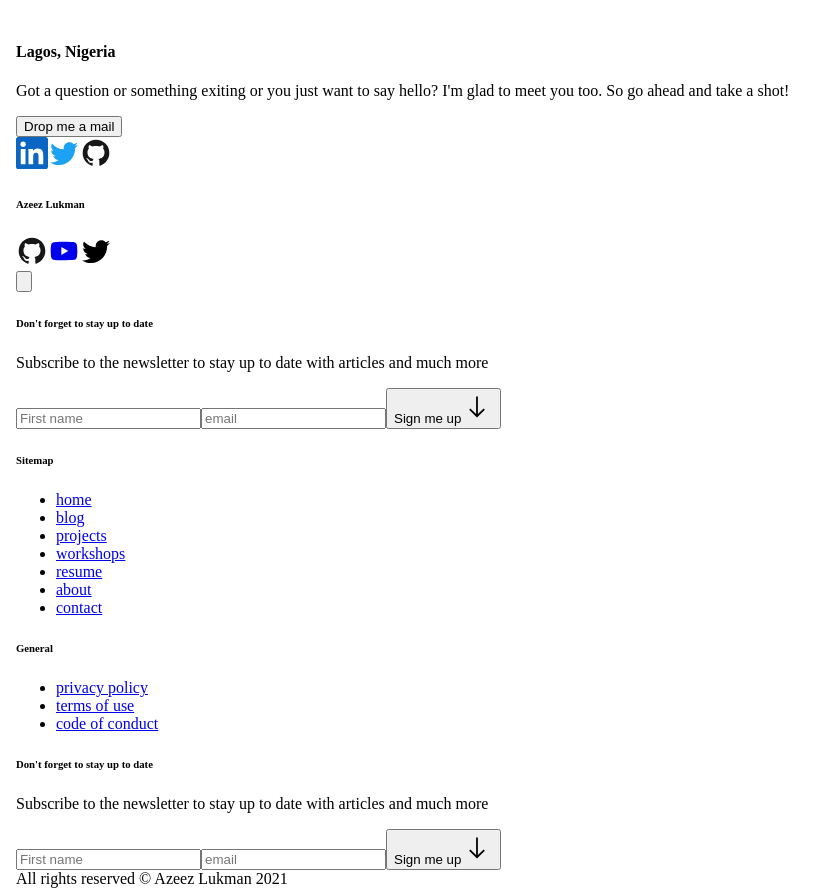
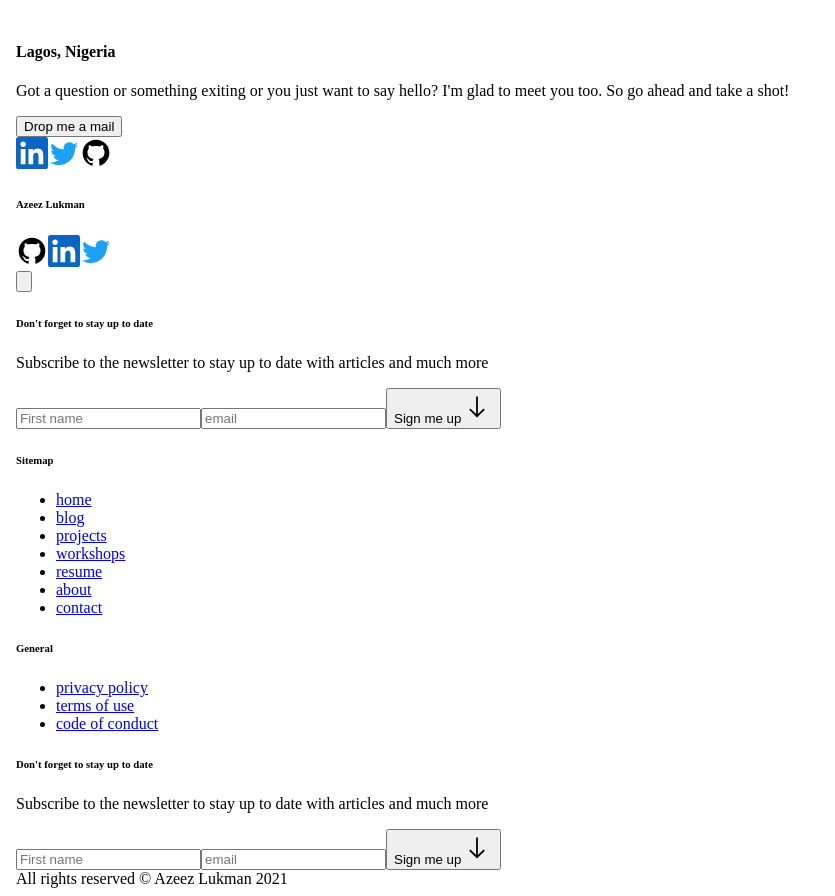
Before and after one commit to Robogeek95/azeez-lukman, a Next.js app: page /contact in a window 1280 px wide. Shown: the part 5600-6496 px from the top of the page, without its empty margins (0-835 px from the left). Built offline with nearby package versions, Linux system fonts and the light colour scheme.

Commit message:
fixed icons

```diff
--- a/components/footer.tsx
+++ b/components/footer.tsx
@@ -7,6 +7,7 @@ import { GithubIcon } from "./icons/github-icon";
 import { TwitterIcon } from "./icons/twitter-icon";
 import { YoutubeIcon } from "./icons/youtube-icon";
 import DarkModeToggle from "./darkModeToggle";
+import { LinkedInIcon } from "./icons/linkedin-icon";
 
 interface FooterLinkProps {
   name: string;
@@ -105,13 +106,13 @@ function AboutSection() {
 
       <div className="flex mt-12 dark:text-blueGray-500 text-gray-500 space-x-4">
         <a href="#">
-          <GithubIcon />
+          <GithubIcon filled />
         </a>
         <a href="#">
-          <YoutubeIcon />
+          <LinkedInIcon filled />
         </a>
         <a href="#">
-          <TwitterIcon />
+          <TwitterIcon filled />
         </a>
       </div>
     </div>
@@ -136,7 +137,7 @@ function Footer() {
   return (
     <footer className="pb-16 pt-48 border-t border-gray-200 dark:border-gray-600">
       <Grid className="grid-rows-max-content">
-          <div className="col-span-full md:col-span-3 lg:row-span-2 flex justify-between flex-row">
+        <div className="col-span-full md:col-span-3 lg:row-span-2 flex justify-between flex-row">
           <AboutSection />
 
           <DarkModeToggle />
--- a/components/icons/github-icon.tsx
+++ b/components/icons/github-icon.tsx
@@ -4,10 +4,7 @@ function GithubIcon({ filled }: { filled?: boolean }) {
   return (
     <svg width={32} height={32} viewBox="0 0 24 24">
       <title>Github</title>
-      <path
-        fill={filled ? "#181717" : "#181717"}
-        d="M12,2A10,10 0 0,0 2,12C2,16.42 4.87,20.17 8.84,21.5C9.34,21.58 9.5,21.27 9.5,21C9.5,20.77 9.5,20.14 9.5,19.31C6.73,19.91 6.14,17.97 6.14,17.97C5.68,16.81 5.03,16.5 5.03,16.5C4.12,15.88 5.1,15.9 5.1,15.9C6.1,15.97 6.63,16.93 6.63,16.93C7.5,18.45 8.97,18 9.54,17.76C9.63,17.11 9.89,16.67 10.17,16.42C7.95,16.17 5.62,15.31 5.62,11.5C5.62,10.39 6,9.5 6.65,8.79C6.55,8.54 6.2,7.5 6.75,6.15C6.75,6.15 7.59,5.88 9.5,7.17C10.29,6.95 11.15,6.84 12,6.84C12.85,6.84 13.71,6.95 14.5,7.17C16.41,5.88 17.25,6.15 17.25,6.15C17.8,7.5 17.45,8.54 17.35,8.79C18,9.5 18.38,10.39 18.38,11.5C18.38,15.32 16.04,16.16 13.81,16.41C14.17,16.72 14.5,17.33 14.5,18.26C14.5,19.6 14.5,20.68 14.5,21C14.5,21.27 14.66,21.59 15.17,21.5C19.14,20.16 22,16.42 22,12A10,10 0 0,0 12,2Z"
-      />
+      <path d="M12,2A10,10 0 0,0 2,12C2,16.42 4.87,20.17 8.84,21.5C9.34,21.58 9.5,21.27 9.5,21C9.5,20.77 9.5,20.14 9.5,19.31C6.73,19.91 6.14,17.97 6.14,17.97C5.68,16.81 5.03,16.5 5.03,16.5C4.12,15.88 5.1,15.9 5.1,15.9C6.1,15.97 6.63,16.93 6.63,16.93C7.5,18.45 8.97,18 9.54,17.76C9.63,17.11 9.89,16.67 10.17,16.42C7.95,16.17 5.62,15.31 5.62,11.5C5.62,10.39 6,9.5 6.65,8.79C6.55,8.54 6.2,7.5 6.75,6.15C6.75,6.15 7.59,5.88 9.5,7.17C10.29,6.95 11.15,6.84 12,6.84C12.85,6.84 13.71,6.95 14.5,7.17C16.41,5.88 17.25,6.15 17.25,6.15C17.8,7.5 17.45,8.54 17.35,8.79C18,9.5 18.38,10.39 18.38,11.5C18.38,15.32 16.04,16.16 13.81,16.41C14.17,16.72 14.5,17.33 14.5,18.26C14.5,19.6 14.5,20.68 14.5,21C14.5,21.27 14.66,21.59 15.17,21.5C19.14,20.16 22,16.42 22,12A10,10 0 0,0 12,2Z" />
     </svg>
   );
 }
--- a/components/icons/youtube-icon.tsx
+++ b/components/icons/youtube-icon.tsx
@@ -1,10 +1,10 @@
 import * as React from 'react'
 
-function YoutubeIcon() {
+function YoutubeIcon({ filled }: { filled?: boolean }) {
   return (
     <svg width={32} height={32} viewBox="0 0 24 24">
       <path
-        fill="currentColor"
+        fill={filled ? "#FF0000" : "#181717"}
         d="M10,15L15.19,12L10,9V15M21.56,7.17C21.69,7.64 21.78,8.27 21.84,9.07C21.91,9.87 21.94,10.56 21.94,11.16L22,12C22,14.19 21.84,15.8 21.56,16.83C21.31,17.73 20.73,18.31 19.83,18.56C19.36,18.69 18.5,18.78 17.18,18.84C15.88,18.91 14.69,18.94 13.59,18.94L12,19C7.81,19 5.2,18.84 4.17,18.56C3.27,18.31 2.69,17.73 2.44,16.83C2.31,16.36 2.22,15.73 2.16,14.93C2.09,14.13 2.06,13.44 2.06,12.84L2,12C2,9.81 2.16,8.2 2.44,7.17C2.69,6.27 3.27,5.69 4.17,5.44C4.64,5.31 5.5,5.22 6.82,5.16C8.12,5.09 9.31,5.06 10.41,5.06L12,5C16.19,5 18.8,5.16 19.83,5.44C20.73,5.69 21.31,6.27 21.56,7.17Z"
       />
     </svg>
```
